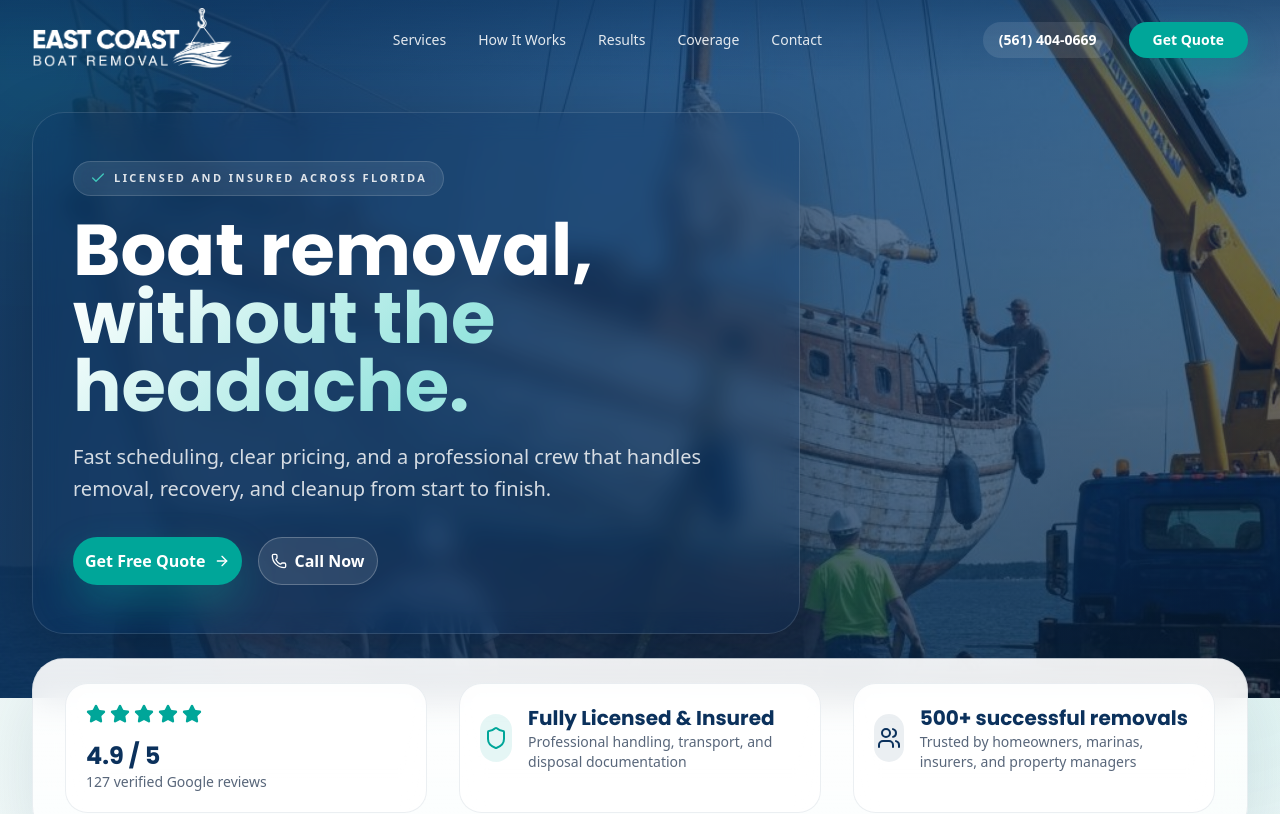
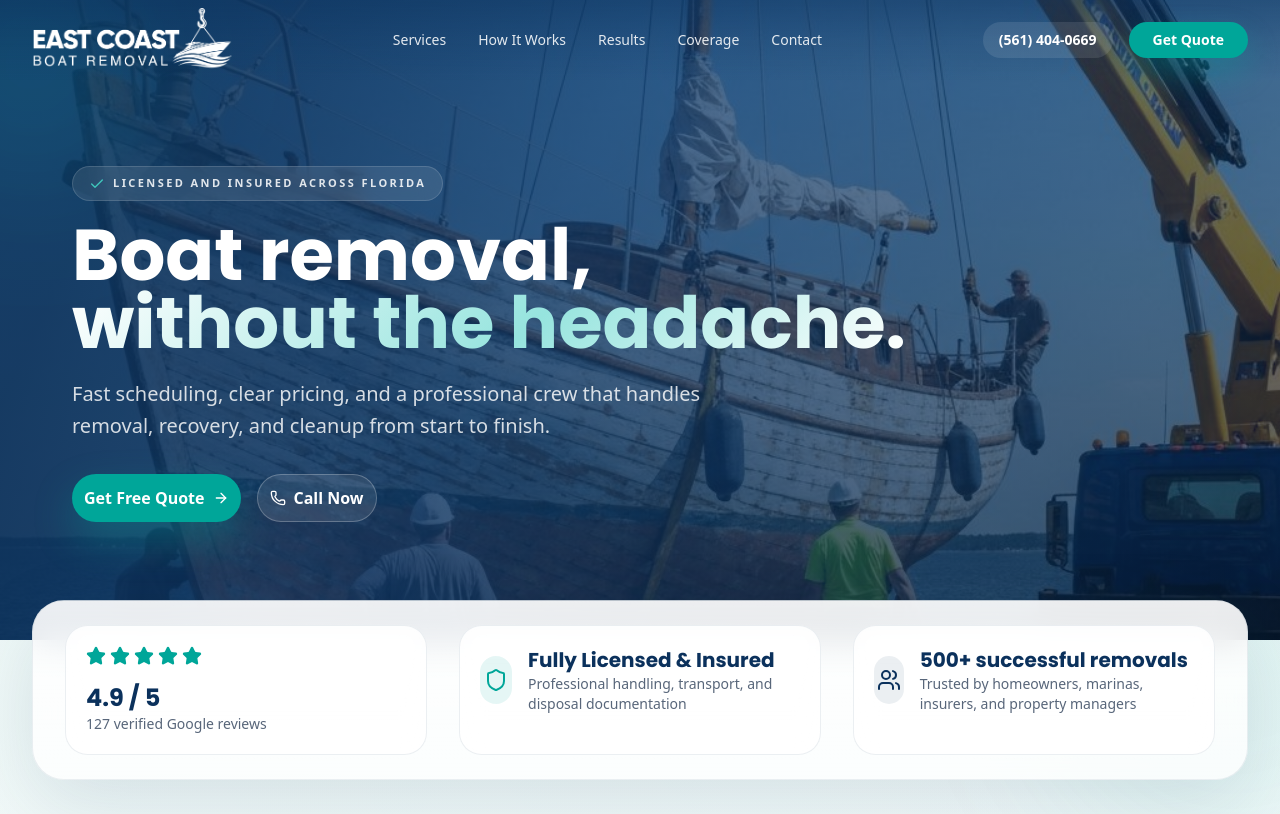
Before and after one commit to spaceworksdev/eastcoast, a Next.js app: page / in a window 1280 px wide. Shown: the top 814 px of the page. Built offline with nearby package versions, Linux system fonts and the light colour scheme.

Commit message:
ENHANCED HERO

```diff
--- a/components/hero-section.tsx
+++ b/components/hero-section.tsx
@@ -28,7 +28,7 @@ export function HeroSection() {
         </div>
 
         <div className="relative mx-auto flex min-h-160 w-full max-w-7xl items-center px-4 pb-16 pt-28 sm:px-6 lg:px-8">
-          <div className="max-w-3xl rounded-4xl border border-white/12 bg-[rgb(11_49_92/0.26)] px-6 py-8 shadow-[0_24px_70px_rgba(0,0,0,0.22)] backdrop-blur-md sm:px-8 sm:py-10 lg:px-10 lg:py-12">
+          <div className="max-w-5xl sm:px-8 sm:py-10 lg:px-10 lg:py-12">
             <div className="mb-5 inline-flex animate-fade-up items-center gap-2 rounded-full border border-white/14 bg-white/10 px-4 py-2 text-[11px] font-semibold uppercase tracking-[0.22em] text-white/86 backdrop-blur-md">
               <Check className="h-4 w-4 text-[rgb(64_200_188)]" />
               Licensed and insured across Florida
```
